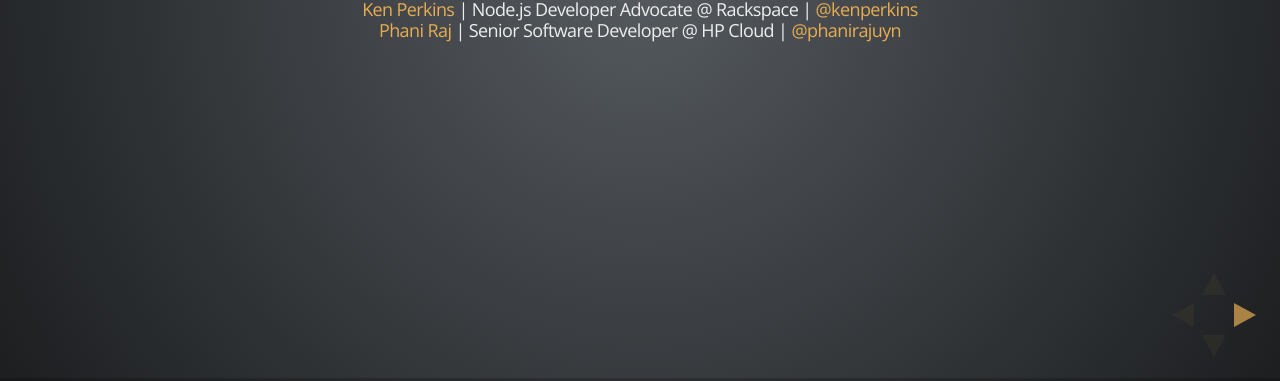
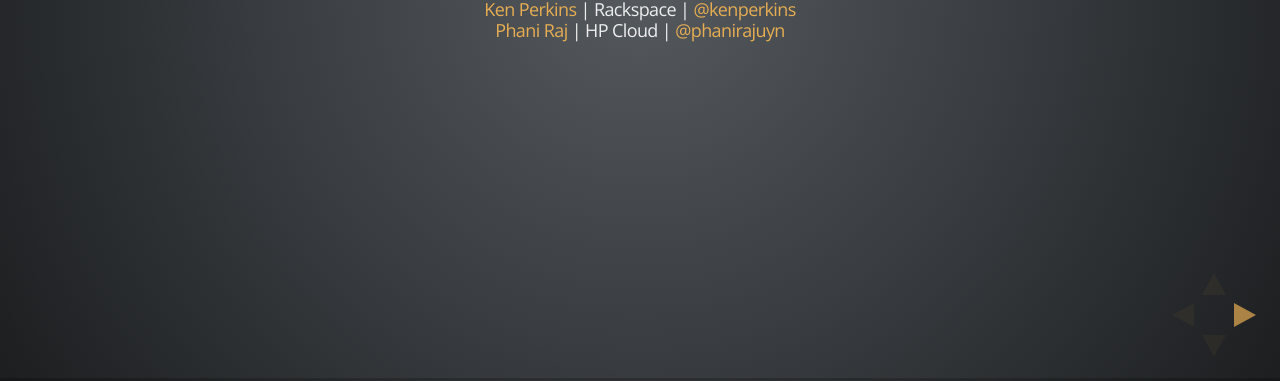
Before and after one commit to Phanatic/introducing-pkgcloud-for-openstack, a website: page index.html in a window 1280 px wide. Shown: the part 419-800 px from the top of the page. Drawn offline with nearby package versions, Linux system fonts and the light colour scheme.

Commit message:
Cleaning up titles

```diff
--- a/index.html
+++ b/index.html
@@ -55,8 +55,8 @@
 					<h3>OpenStack SDK for node.js</h3>
 					<p>
 						<small>
-							<a href="https://github.com/kenperkins">Ken Perkins</a> | Node.js Developer Advocate @ Rackspace | <a href="http://twitter.com/kenperkins">@kenperkins</a><br/>
-							<a href="https://github.com/phanatic">Phani Raj</a> | Senior Software Developer @ HP Cloud | <a href="http://twitter.com/phanirajuyn">@phanirajuyn</a></small>
+							<a href="https://github.com/kenperkins">Ken Perkins</a> | Rackspace | <a href="http://twitter.com/kenperkins">@kenperkins</a><br/>
+							<a href="https://github.com/phanatic">Phani Raj</a> | HP Cloud | <a href="http://twitter.com/phanirajuyn">@phanirajuyn</a></small>
 					</p>
 				</section>
 
```
